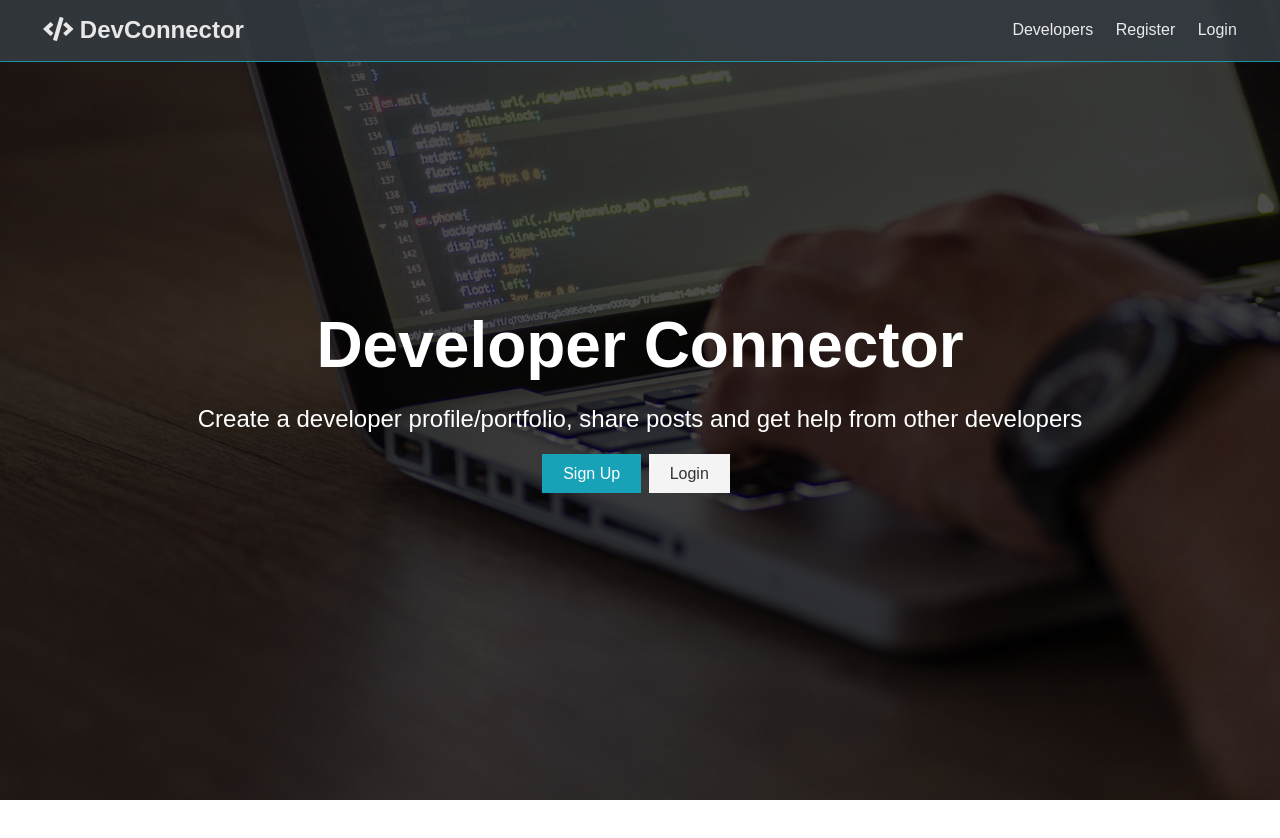
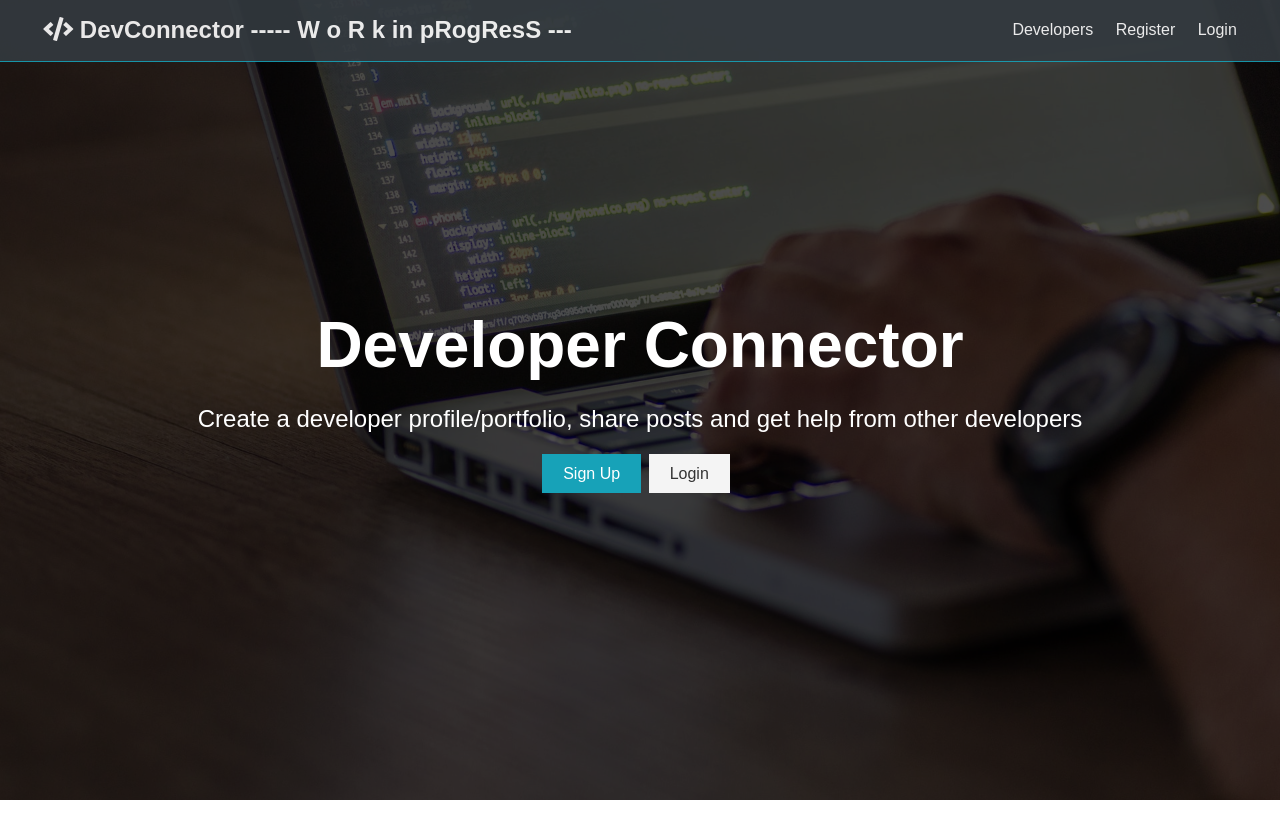
Before and after one commit to anandhu-co-in/devConnector_MERN, a React (Create React App) app in the folder client/: page / in a window 1280 px wide. Shown: the top 838 px of the page. Built offline with nearby package versions, Linux system fonts and the light colour scheme; no server answers.

Commit message:
added workn in progress in deplyment branch

```diff
--- a/client/src/components/layouts/Navbar.js
+++ b/client/src/components/layouts/Navbar.js
@@ -44,7 +44,7 @@ const Navbar = ({auth:{isAuthenticated,loading},logout}) => {
 
             <nav className="navbar bg-dark">
             <h1>
-                <Link to ='/'><i className="fas fa-code"></i> DevConnector</Link>
+                <Link to ='/'><i className="fas fa-code"></i> DevConnector ----- W o R  k in pRogResS  ---   </Link>
             </h1>
 
             {!loading && (<Fragment>{isAuthenticated?authLinks:guestLinks}</Fragment>)}
```
